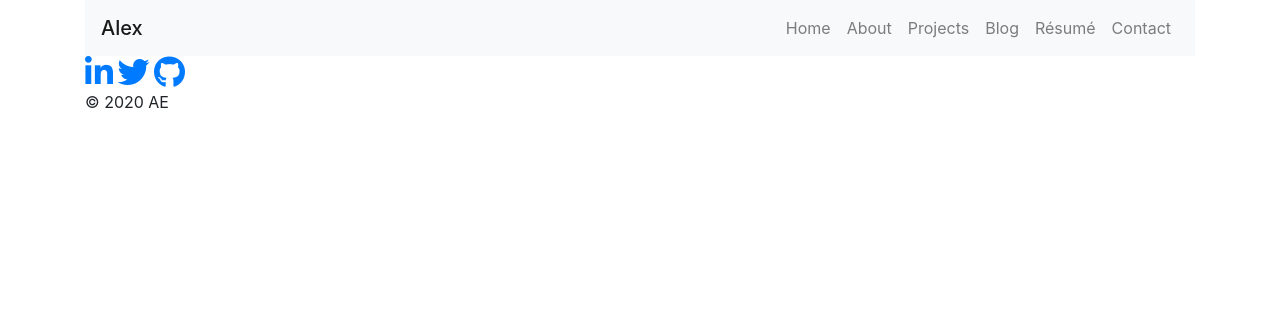
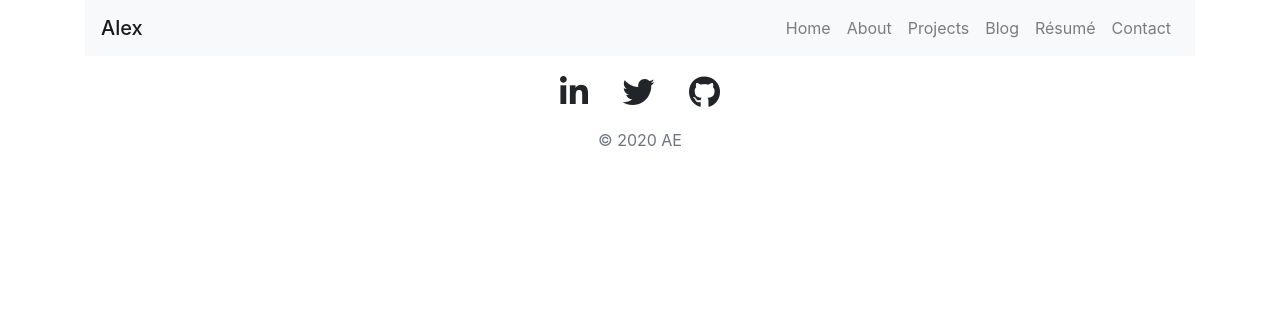
Before and after one commit to aeversme/portfolio-webapp, a Flask app: template templates/base.html in a window 1280 px wide. Shown: the top 316 px of the page. Run offline with Flask 2, Linux system fonts and the light colour scheme; the template is opened without the code that fills it: most values are stand-ins (such as "Sample title", 1, 10 or a date in 2020); some libraries are stand-ins or nearby versions.

Commit message:
create styles.css and format footer

```diff
--- /dev/null
+++ b/static/css/styles.css
@@ -0,0 +1,12 @@
+
+
+/* Footer */
+
+.footer-icon {
+    padding: 20px 15px;
+    color: #212529;
+}
+
+.footer-icon:hover {
+    color: #ff4c68;
+}
--- a/templates/base.html
+++ b/templates/base.html
@@ -17,6 +17,9 @@
         <link rel="stylesheet" href="https://cdn.jsdelivr.net/npm/bootstrap@4.6.0/dist/css/bootstrap.min.css"
               integrity="sha384-B0vP5xmATw1+K9KRQjQERJvTumQW0nPEzvF6L/Z6nronJ3oUOFUFpCjEUQouq2+l"
               crossorigin="anonymous">
+
+        <!-- Custom CSS -->
+        <link rel="stylesheet" href="{{ url_for('static', filename='css/styles.css') }}">
 
     </head>
     <body>
@@ -44,11 +47,11 @@
         {% endblock %}
 
         <div class="container">
-            <footer>
-                <a href="https://www.linkedin.com/in/alexeversmeyer/"><i class="fab fa-linkedin-in fa-2x"></i></a>
-                <a href="https://twitter.com/AlexEversmeyer"><i class="fab fa-twitter fa-2x"></i></a>
-                <a href="https://github.com/aeversme"><i class="fab fa-github fa-2x"></i></a>
-                <p>&copy; {{ year }} AE</p>
+            <footer class="text-center">
+                <a href="https://www.linkedin.com/in/alexeversmeyer/"><i class="footer-icon fab fa-linkedin-in fa-2x"></i></a>
+                <a href="https://twitter.com/AlexEversmeyer"><i class="footer-icon fab fa-twitter fa-2x"></i></a>
+                <a href="https://github.com/aeversme"><i class="footer-icon fab fa-github fa-2x"></i></a>
+                <p class="text-muted">&copy; {{ year }} AE</p>
             </footer>
         </div>
 
```
